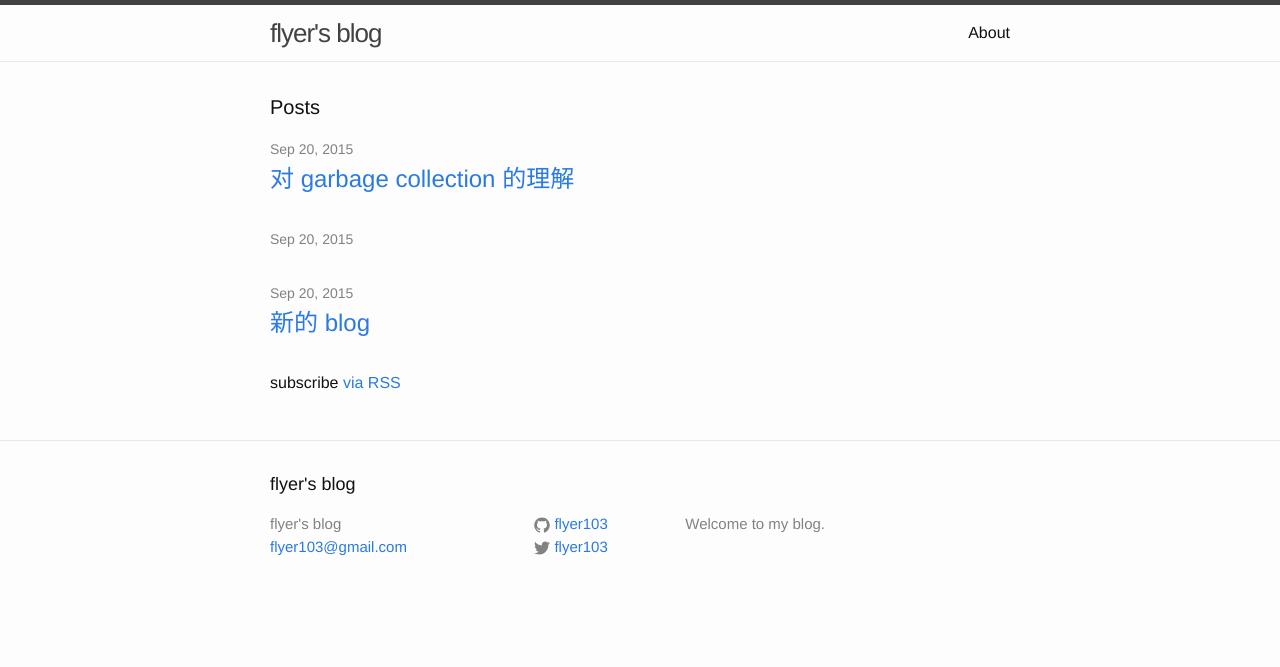
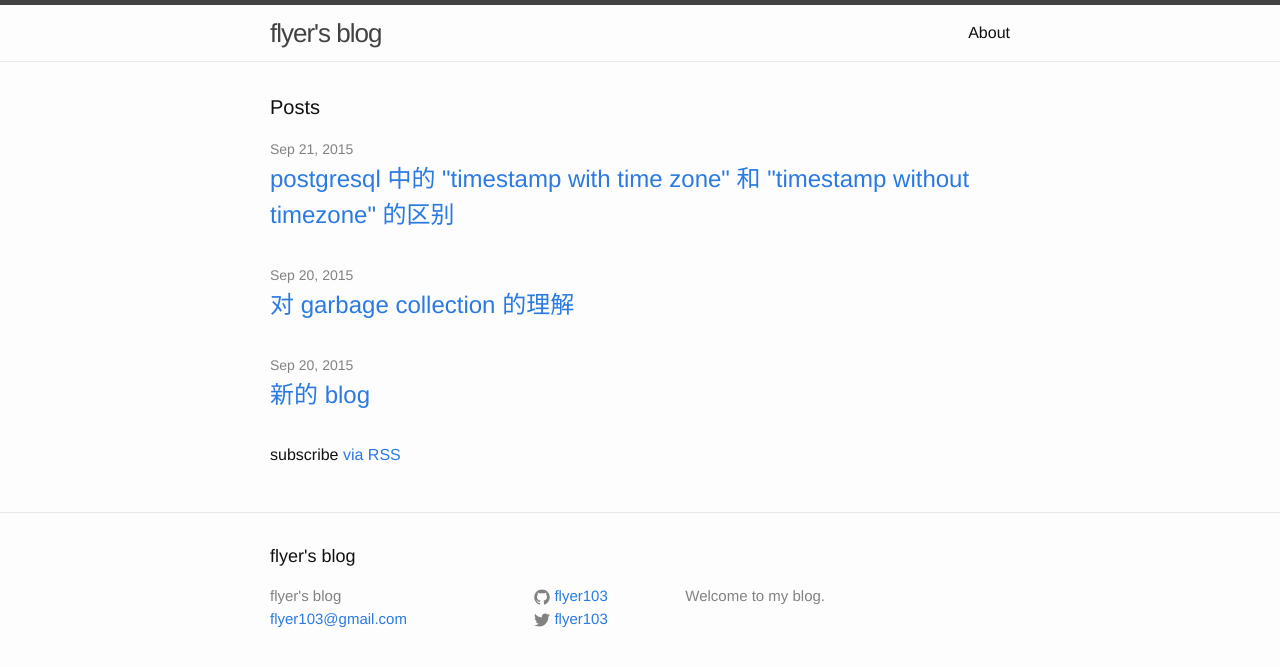
Before and after one commit to flyer103/flyer103.github.io, a Jekyll site: the page built from index.html, in a window 1280 px wide. Shown: the top 667 px of the page. Built offline with Jekyll 4.4.1, drawn with Linux system fonts in a browser that asks for light colours; the list of posts is cut into pages by our own code.

Commit message:
修改下 title

```diff
--- a/_posts/2015-09-20-postgresql-timestamp.markdown
+++ b/_posts/2015-09-20-postgresql-timestamp.markdown
@@ -1,6 +1,6 @@
 ---
 layout: post
-title: "postgresql 中的 "timestamp with time zone" 和 " timestamp without timezone" 的区别"
+title: postgresql 中的 "timestamp with time zone" 和 "timestamp without timezone" 的区别
 date: 2015-09-20 18:00:17
 categories: theory, postgresql, time
 ---
```
